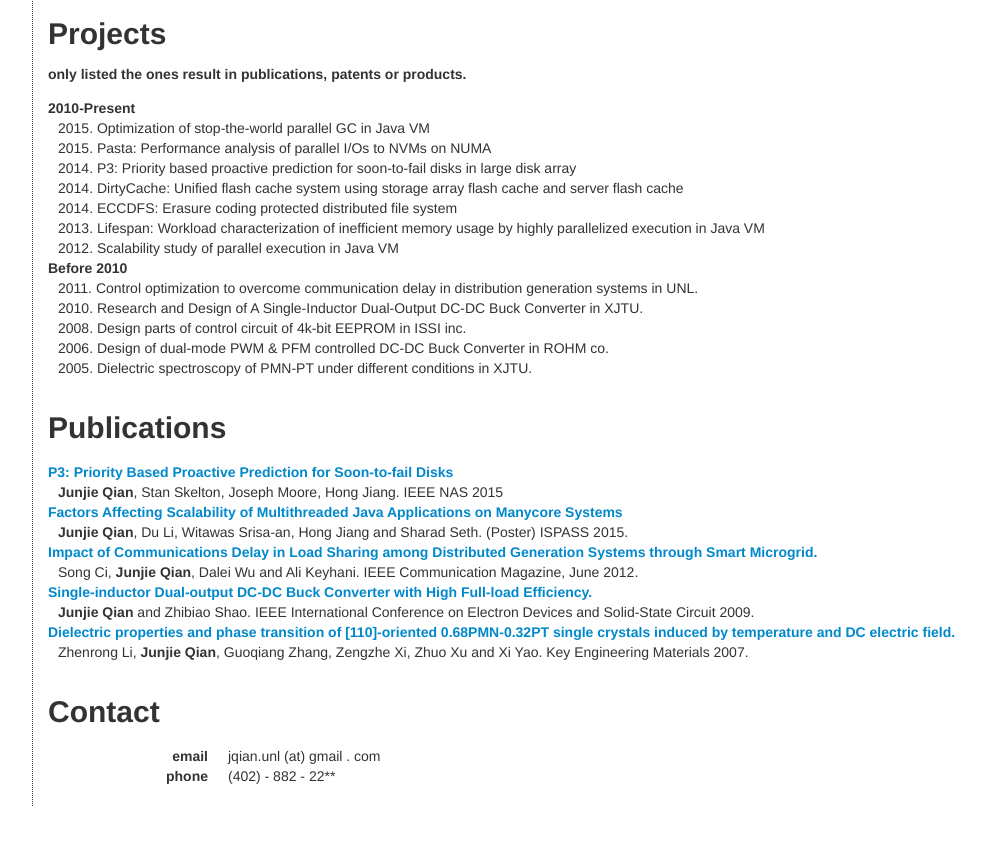
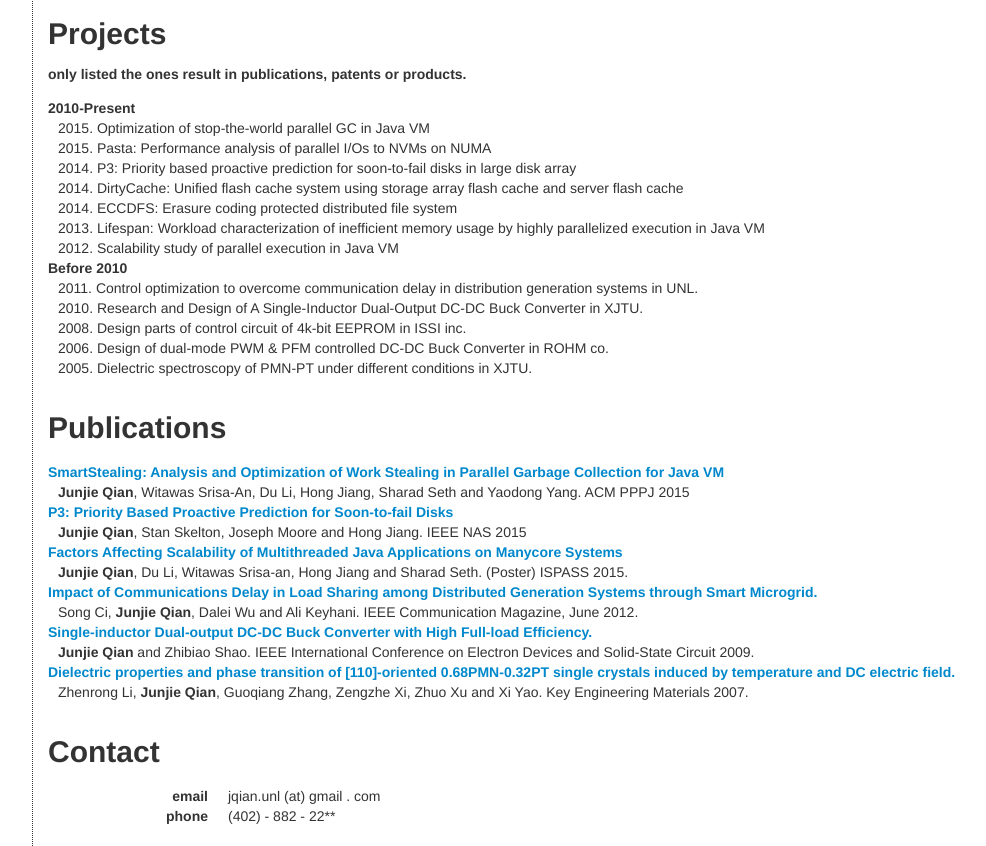
Before and after one commit to junjieqian/junjieqian.github.io, a plain HTML site: page index_bak.html in a window 1280 px wide. Shown: the part 1382-2228 px from the top of the page, without its empty margins (148-1134 px from the left). Before the commit the page ends 2188 px from the top, so only its background shows below. Drawn offline with nearby package versions, Linux system fonts and the light colour scheme.

Commit message:
publications added and updated

```diff
--- a/index_bak.html
+++ b/index_bak.html
@@ -165,8 +165,10 @@
 					<div class="span12">
 						<p><h2>Publications</h2></p>
 						<dl>
-						  <dt><a href="http:ieee.org">P3: Priority Based Proactive Prediction for Soon-to-fail Disks</a></dt>
-						  <dd><b>Junjie Qian</b>, Stan Skelton, Joseph Moore, Hong Jiang. IEEE NAS 2015</dd>
+						  <dt><a href="http://pppj2015.cs.fit.edu">SmartStealing: Analysis and Optimization of Work Stealing in Parallel Garbage Collection for Java VM</a></dt>
+						  <dd><b>Junjie Qian</b>, Witawas Srisa-An, Du Li, Hong Jiang, Sharad Seth and Yaodong Yang. ACM PPPJ 2015</dd>
+						  <dt><a href="http://www.nas-conference.org">P3: Priority Based Proactive Prediction for Soon-to-fail Disks</a></dt>
+						  <dd><b>Junjie Qian</b>, Stan Skelton, Joseph Moore and Hong Jiang. IEEE NAS 2015</dd>
 						  <dt><a href="http://ieeexplore.ieee.org/xpl/login.jsp?tp=&arnumber=7095800&url=http%3A%2F%2Fieeexplore.ieee.org%2Fxpls%2Fabs_all.jsp%3Farnumber%3D7095800">Factors Affecting Scalability of Multithreaded Java Applications on Manycore Systems</a></dt>
 						  <dd><b>Junjie Qian</b>, Du Li, Witawas Srisa-an, Hong Jiang and Sharad Seth. (Poster) ISPASS 2015.</dd>
 						  <dt><a href="http://ieeexplore.ieee.org/xpl/articleDetails.jsp?arnumber=6231156">Impact of Communications Delay in Load Sharing among Distributed Generation Systems through Smart Microgrid.</a></dt>
```
